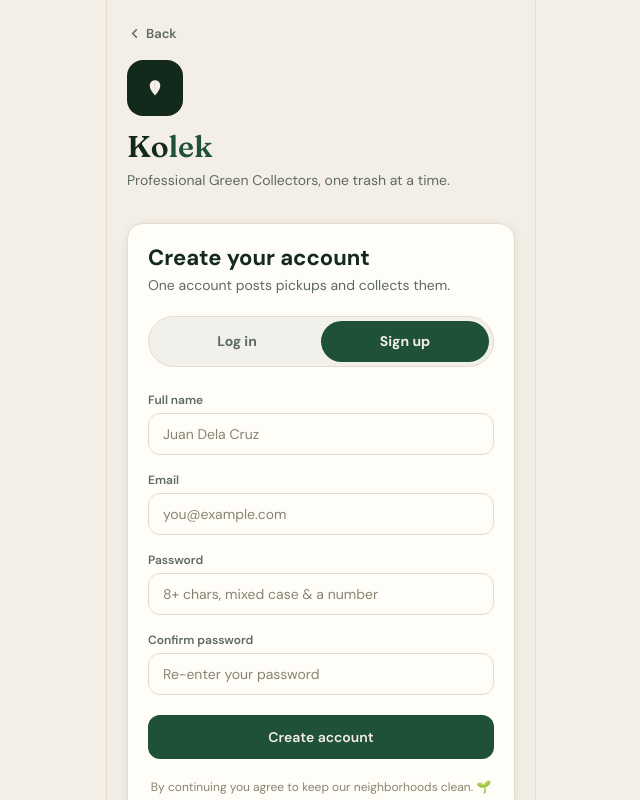
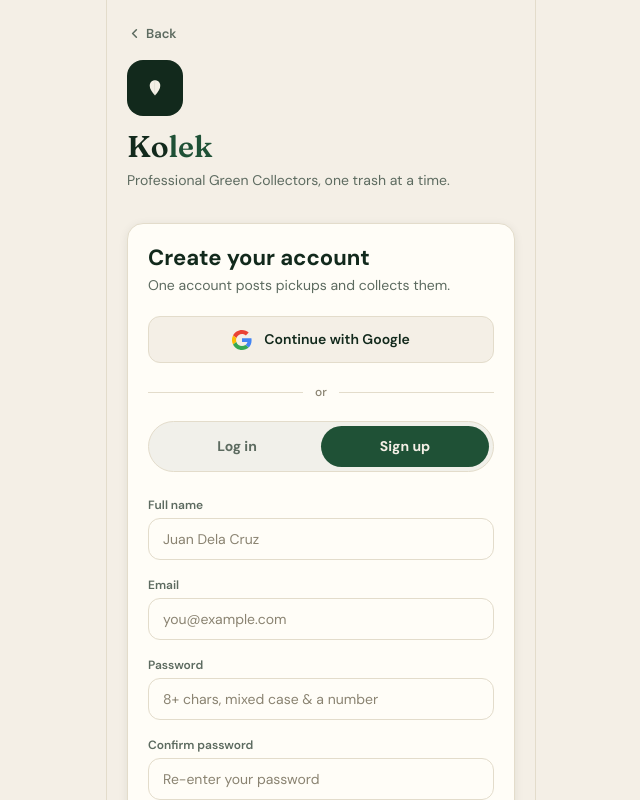
Before and after one commit to Devcavi19/TrashTag, a React (Vite) app: page / in a window 1280 px wide. Both pictures are taken after a click on the button "Get started". Shown: the top 800 px of the page, without its empty margins (319-959 px from the left). Built offline with nearby package versions, Linux system fonts and the light colour scheme; no server answers; the database is empty.

Commit message:
feat: add Google sign-in functionality and Google icon to AuthScreen

```diff
--- a/src/App.jsx
+++ b/src/App.jsx
@@ -87,11 +87,18 @@
 
   // Listen for auth state changes — only act on explicit sign-out
   useEffect(() => {
-    const { data: { subscription } } = supabase.auth.onAuthStateChange((event) => {
+    const { data: { subscription } } = supabase.auth.onAuthStateChange(async (event, session) => {
       if (event === 'SIGNED_OUT') {
         setCurrentUser(null)
         setProfiles([])
         setAppState('auth')
+      }
+      // Handle OAuth redirect (Google sign-in callback)
+      if (event === 'SIGNED_IN' && session?.user && appState !== 'app') {
+        const profile = await fetchProfile(session.user.id)
+        setCurrentUser({ ...session.user, name: profile?.name ?? session.user.user_metadata?.name })
+        await fetchAllProfiles()
+        setAppState('app')
       }
     })
     return () => subscription.unsubscribe()
--- a/src/components/AuthScreen.jsx
+++ b/src/components/AuthScreen.jsx
@@ -4,6 +4,29 @@
 import Card from './ui/Card'
 import { Input } from './ui/Input'
 import BrandMark from './BrandMark'
+
+function GoogleIcon({ size = 18 }) {
+  return (
+    <svg width={size} height={size} viewBox="0 0 48 48">
+      <path fill="#EA4335" d="M24 9.5c3.54 0 6.71 1.22 9.21 3.6l6.85-6.85C35.9 2.38 30.47 0 24 0 14.62 0 6.51 5.38 2.56 13.22l7.98 6.19C12.43 13.72 17.74 9.5 24 9.5z" />
+      <path fill="#4285F4" d="M46.98 24.55c0-1.57-.15-3.09-.38-4.55H24v9.02h12.94c-.58 2.96-2.26 5.48-4.78 7.18l7.73 6c4.51-4.18 7.09-10.36 7.09-17.65z" />
+      <path fill="#FBBC05" d="M10.53 28.59a14.5 14.5 0 0 1 0-9.18l-7.98-6.19a24.014 24.014 0 0 0 0 21.56l7.98-6.19z" />
+      <path fill="#34A853" d="M24 48c6.48 0 11.93-2.13 15.89-5.81l-7.73-6c-2.15 1.45-4.92 2.3-8.16 2.3-6.26 0-11.57-4.22-13.47-9.91l-7.98 6.19C6.51 42.62 14.62 48 24 48z" />
+    </svg>
+  )
+}
+
+async function signInWithGoogle() {
+  const { error } = await supabase.auth.signInWithOAuth({
+    provider: 'google',
+    options: {
+      redirectTo: window.location.origin,
+    },
+  })
+  if (error) {
+    console.error('Google sign-in error:', error.message)
+  }
+}
 
 function getLoginErrorMessage(error) {
   if (!error) return 'Login failed. Please try again.'
@@ -221,6 +244,28 @@
               </p>
             </div>
 
+            {/* Google sign-in */}
+            <button
+              type="button"
+              onClick={signInWithGoogle}
+              className="tt-press mb-5 flex w-full items-center justify-center gap-3 rounded-xl py-3 text-[14px] font-semibold transition-colors"
+              style={{
+                background: 'var(--surface)',
+                color: 'var(--text-primary)',
+                border: '1.5px solid var(--border)',
+              }}
+            >
+              <GoogleIcon size={20} />
+              Continue with Google
+            </button>
+
+            {/* Divider */}
+            <div className="mb-5 flex items-center gap-3">
+              <div className="h-px flex-1" style={{ background: 'var(--border)' }} />
+              <span className="text-[12px] font-medium" style={{ color: 'var(--text-muted)' }}>or</span>
+              <div className="h-px flex-1" style={{ background: 'var(--border)' }} />
+            </div>
+
             {/* Segmented toggle */}
             <div
               className="mb-6 flex rounded-full p-1"
```
